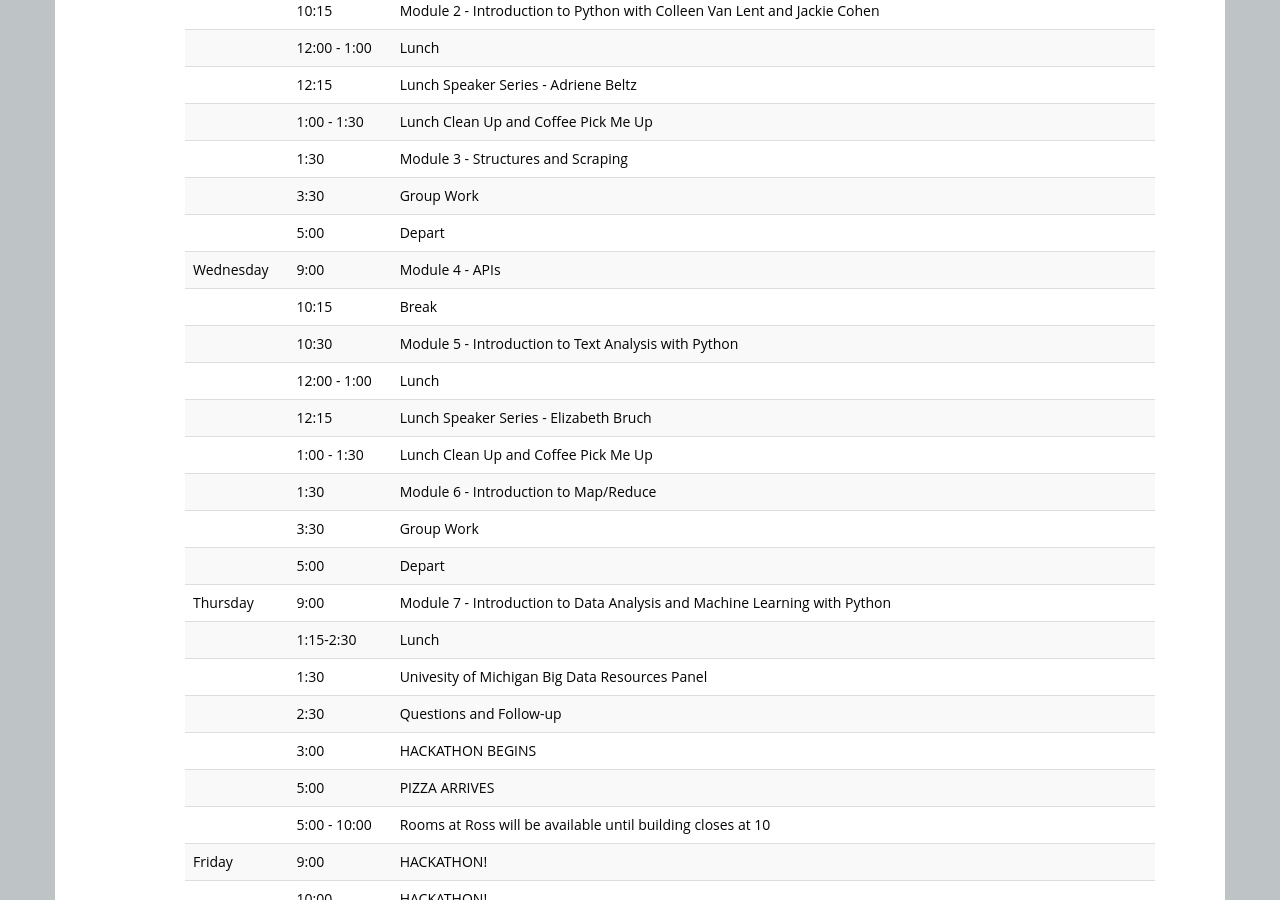
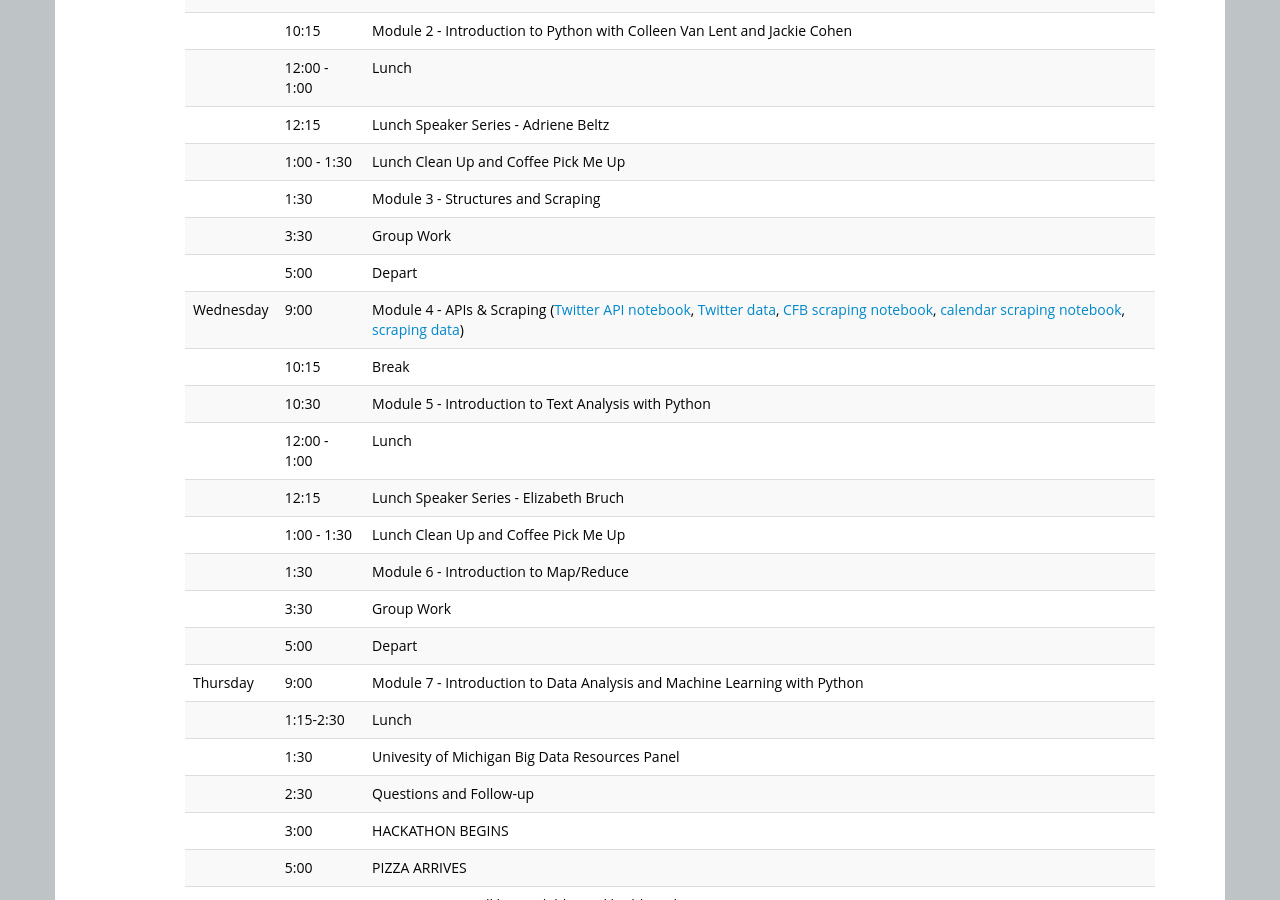
Before and after one commit to ICOSBigDataCamp/2018-summer-camp, a Jekyll site: the page built from index.html, in a window 1280 px wide and 900 px high, scrolled down 1431 px. Built offline with Jekyll 4.4.1, drawn with Linux system fonts in a browser that asks for light colours.

Commit message:
updated webpage with scraping and api links

```diff
--- a/index.html
+++ b/index.html
@@ -152,7 +152,7 @@ Organizing committee: Jerry Davis, H. V. Jagadish, Cliff Lampe, and Brian Noble
   <tr> <td></td>       <td>3:30</td>   <td>Group Work</td> </tr>
   <tr> <td></td>       <td>5:00</td>   <td>Depart</td> </tr>
 
-  <tr> <td>Wednesday</td><td>9:00</td>    <td>Module 4 - APIs</td> </tr>
+  <tr> <td>Wednesday</td><td>9:00</td>    <td>Module 4 - APIs & Scraping (<a href="apis/twitter_api_examples.ipynb" target="_blank">Twitter API notebook</a>, <a href="https://github.com/ICOSBigDataCamp/2018-summer-camp/tree/master/apis/data" target="_blank">Twitter data</a>, <a href="scraping/scrape_football.ipynb" target="_blank">CFB scraping notebook</a>, <a href="scraping/ 	scrape_academic_calendar.ipynb" target="_blank">calendar scraping notebook</a>, <a href="https://github.com/ICOSBigDataCamp/2018-summer-camp/tree/master/scraping/data" target="_blank">scraping data</a>)</td> </tr>
   <tr> <td></td>       <td>10:15</td>   <td>Break</td> </tr>
   <tr> <td></td>       <td>10:30</td>   <td>Module 5 - Introduction to Text Analysis with Python</td></tr>
   <tr> <td></td>       <td>12:00 - 1:00 </td>   <td>Lunch</td> </tr>
```
